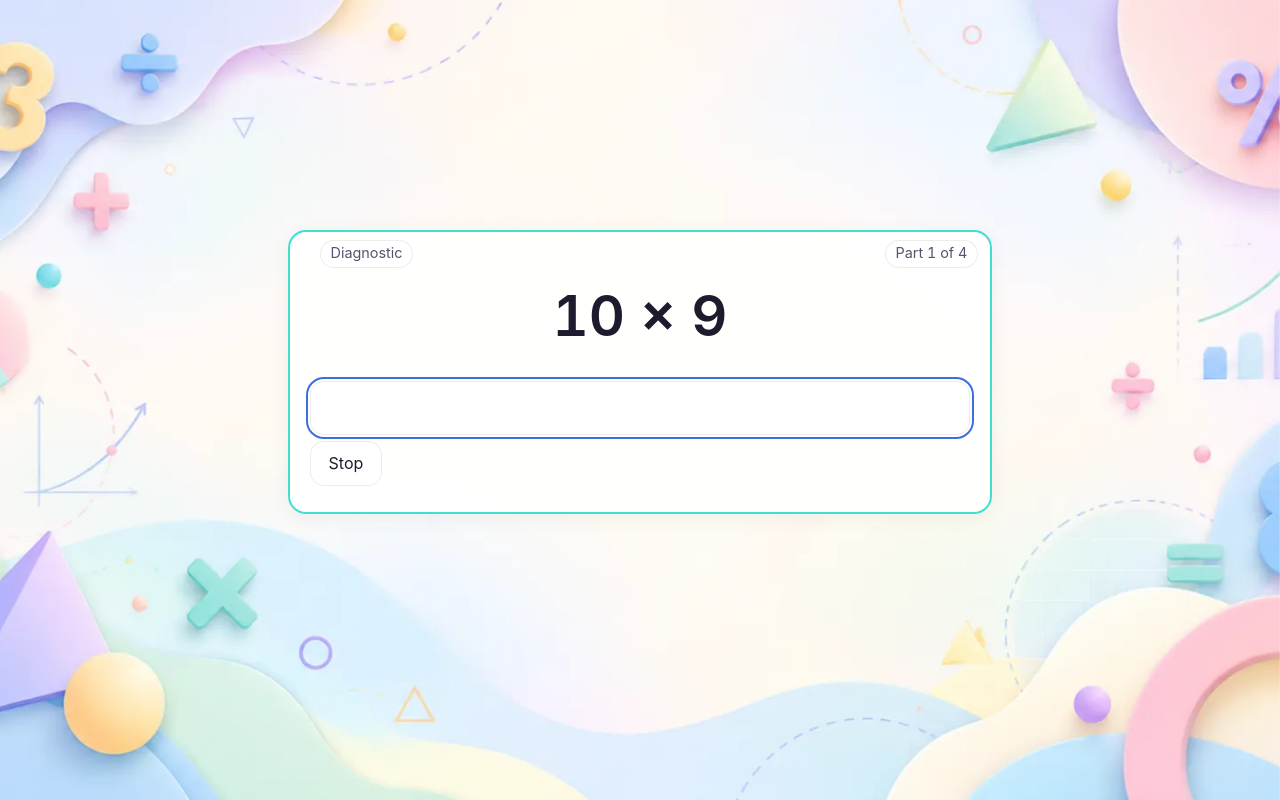
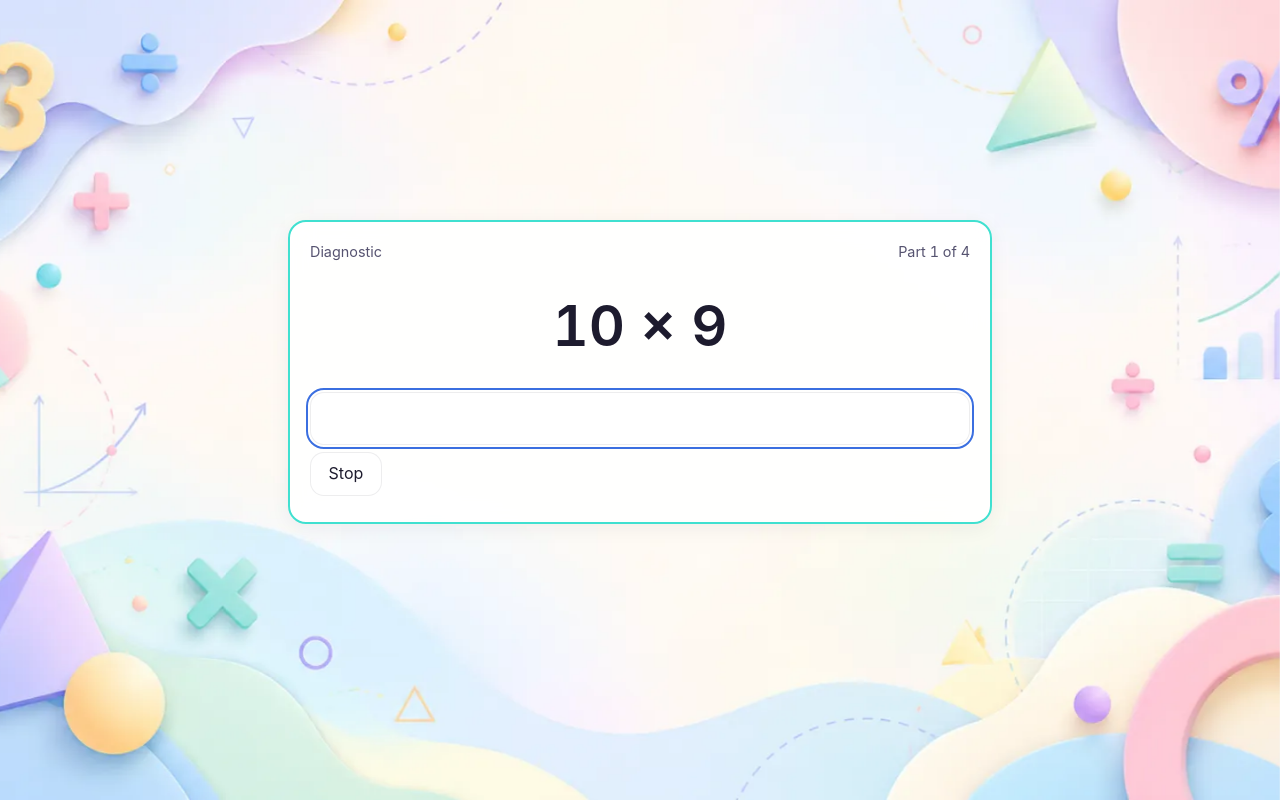
Before and after one commit to rbsriram/mentalmath, a Svelte app: page / in a window 1280 px wide. Both pictures are taken after a click on the button "Start diagnostic". Built offline with nearby package versions, Linux system fonts and the light colour scheme.

Commit message:
Move the block label and timer into the panel header row

```diff
--- a/src/app.css
+++ b/src/app.css
@@ -260,6 +260,24 @@ input[type='text'].answer {
   display: none;
 }
 
+/* Run header: block label left, timer/count right, inside the panel. */
+.runhead {
+  display: flex;
+  justify-content: space-between;
+  align-items: baseline;
+  color: var(--muted);
+  font-size: 0.9rem;
+  margin: 0 0 0.75rem;
+}
+
+.runtime {
+  font-variant-numeric: tabular-nums;
+}
+
+.runtime.low {
+  opacity: 0.55;
+}
+
 @media (prefers-color-scheme: dark) {
   :root[data-theme='system'] .bg {
     display: none;
@@ -394,64 +412,6 @@ nav a.active {
   }
 }
 
-/* Corner timer */
-.corner {
-  position: fixed;
-  top: calc(0.5rem + env(safe-area-inset-top));
-  right: 0.75rem;
-  color: var(--muted);
-  font-variant-numeric: tabular-nums;
-  font-size: 0.9rem;
-  z-index: 20;
-  background: rgba(255, 255, 255, 0.8);
-  border: 1px solid var(--line);
-  border-radius: 999px;
-  padding: 0.15rem 0.6rem;
-  backdrop-filter: var(--glass, none);
-  -webkit-backdrop-filter: var(--glass, none);
-}
-
-:root[data-theme='dark'] .corner {
-  background: var(--card);
-}
-@media (prefers-color-scheme: dark) {
-  :root[data-theme='system'] .corner {
-    background: var(--card);
-  }
-}
-
-.corner.low {
-  opacity: 0.55;
-}
-
-/* Top-left block label wears the same pill so the header row reads as
-   one line of chips over the decorated band. */
-.blocklabel {
-  position: fixed;
-  top: calc(0.5rem + env(safe-area-inset-top));
-  left: max(0.75rem, calc(50% - 20rem));
-  z-index: 20;
-  display: inline-block;
-  color: var(--muted);
-  font-variant-numeric: tabular-nums;
-  font-size: 0.9rem;
-  background: rgba(255, 255, 255, 0.8);
-  border: 1px solid var(--line);
-  border-radius: 999px;
-  padding: 0.15rem 0.6rem;
-  margin: 0;
-  backdrop-filter: var(--glass, none);
-  -webkit-backdrop-filter: var(--glass, none);
-}
-
-:root[data-theme='dark'] .blocklabel {
-  background: var(--card);
-}
-@media (prefers-color-scheme: dark) {
-  :root[data-theme='system'] .blocklabel {
-    background: var(--card);
-  }
-}
 
 
 /* Update pill */
@@ -682,11 +642,3 @@ ol.route li {
     animation: none !important;
   }
 }
-
-/* On wide screens the nav is at the top, so the pills sit below it. */
-@media (min-width: 641px) {
-  .corner,
-  .blocklabel {
-    top: calc(var(--nav-h, 45px) + 0.5rem);
-  }
-}
--- a/src/views/Practice.svelte
+++ b/src/views/Practice.svelte
@@ -510,10 +510,10 @@
 <svelte:window onkeydown={onCardKey} />
 
 {#if mode !== 'idle'}
-  <span class="blocklabel">{blockLabel}</span>
-{/if}
-{#if corner}
-  <div class="corner" class:low={cornerLow}>{corner}</div>
+  <div class="runhead">
+    <span class="runlabel">{blockLabel}</span>
+    <span class="runtime" class:low={cornerLow}>{corner}</span>
+  </div>
 {/if}
 
 {#if mode === 'idle'}
```
